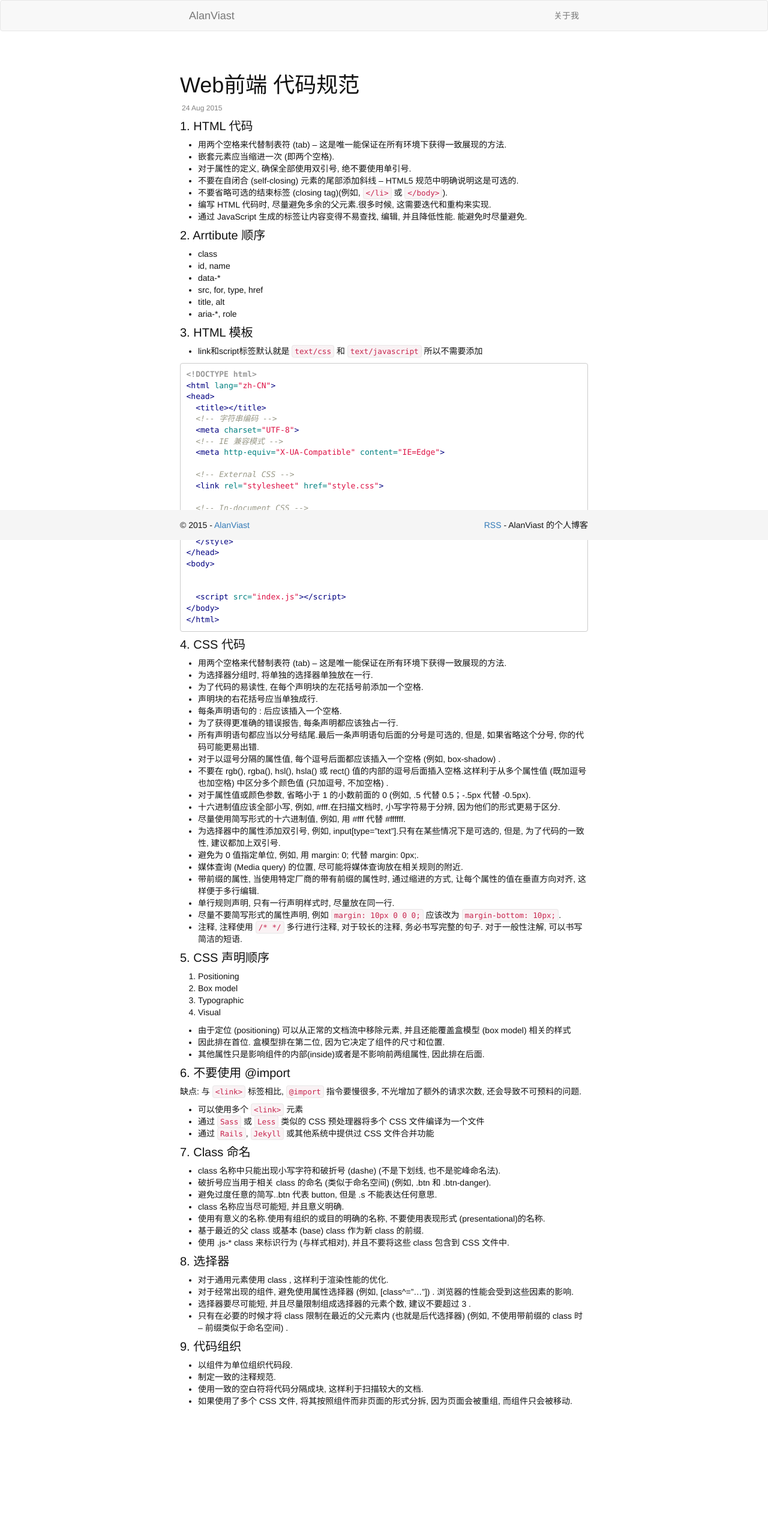
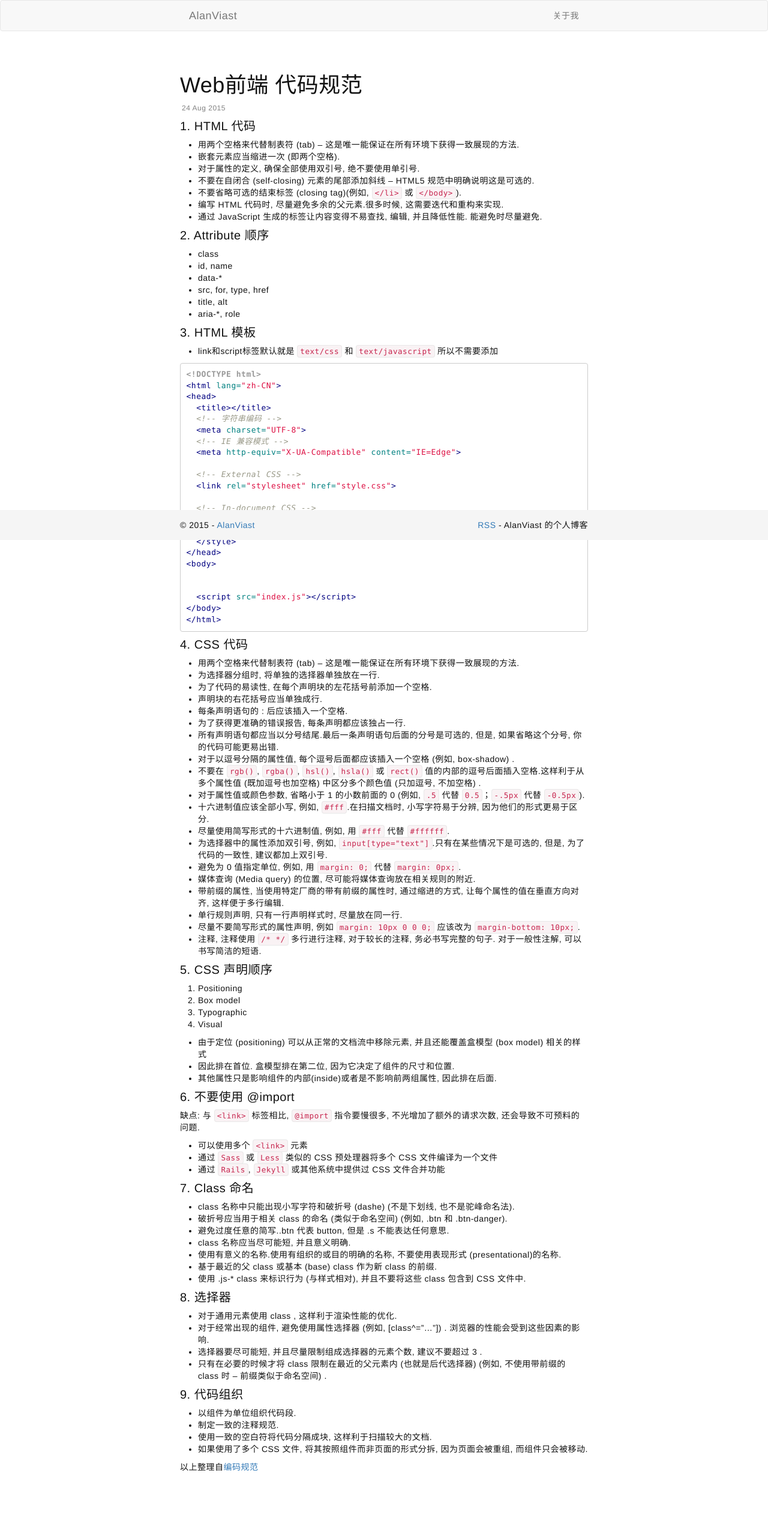
Before and after one commit to AlanViast/alanviast.github.io, a Jekyll site: the page built from _posts/2015-08-24-web-code-style.md, in a window 1280 px wide. Shown: the whole page at 60% size. Built offline with Jekyll 4.4.1, drawn with Linux system fonts in a browser that asks for light colours; Markdown is read by kramdown in place of the engine named in the settings; before the commit the page ends 2455 px from its top, so only the background shows below that.

Commit message:
append all word spacing and append code style article source

```diff
--- a/_posts/2015-08-24-web-code-style.md
+++ b/_posts/2015-08-24-web-code-style.md
@@ -15,7 +15,7 @@ categories: code style web
 * 编写 HTML 代码时, 尽量避免多余的父元素.很多时候, 这需要迭代和重构来实现.
 * 通过 JavaScript 生成的标签让内容变得不易查找, 编辑, 并且降低性能. 能避免时尽量避免.
 
-#### 2. Arrtibute 顺序
+#### 2. Attribute 顺序
 
 * class
 * id, name
@@ -65,12 +65,12 @@ categories: code style web
 * 为了获得更准确的错误报告, 每条声明都应该独占一行.
 * 所有声明语句都应当以分号结尾.最后一条声明语句后面的分号是可选的, 但是, 如果省略这个分号, 你的代码可能更易出错.
 * 对于以逗号分隔的属性值, 每个逗号后面都应该插入一个空格 (例如, box-shadow) .
-* 不要在 rgb(), rgba(), hsl(), hsla() 或 rect() 值的内部的逗号后面插入空格.这样利于从多个属性值 (既加逗号也加空格) 中区分多个颜色值 (只加逗号, 不加空格) .
-* 对于属性值或颜色参数, 省略小于 1 的小数前面的 0  (例如, .5 代替 0.5；-.5px 代替 -0.5px).
-* 十六进制值应该全部小写, 例如, #fff.在扫描文档时, 小写字符易于分辨, 因为他们的形式更易于区分.
-* 尽量使用简写形式的十六进制值, 例如, 用 #fff 代替 #ffffff.
-* 为选择器中的属性添加双引号, 例如, input[type="text"].只有在某些情况下是可选的, 但是, 为了代码的一致性, 建议都加上双引号.
-* 避免为 0 值指定单位, 例如, 用 margin: 0; 代替 margin: 0px;.
+* 不要在 `rgb()`, `rgba()`, `hsl()`, `hsla()` 或 `rect()` 值的内部的逗号后面插入空格.这样利于从多个属性值 (既加逗号也加空格) 中区分多个颜色值 (只加逗号, 不加空格) .
+* 对于属性值或颜色参数, 省略小于 1 的小数前面的 0  (例如, `.5` 代替 `0.5`；`-.5px` 代替 `-0.5px`).
+* 十六进制值应该全部小写, 例如, `#fff`.在扫描文档时, 小写字符易于分辨, 因为他们的形式更易于区分.
+* 尽量使用简写形式的十六进制值, 例如, 用 `#fff` 代替 `#ffffff`.
+* 为选择器中的属性添加双引号, 例如, `input[type="text"]`.只有在某些情况下是可选的, 但是, 为了代码的一致性, 建议都加上双引号.
+* 避免为 0 值指定单位, 例如, 用 `margin: 0;` 代替 `margin: 0px;`.
 * 媒体查询 (Media query) 的位置, 尽可能将媒体查询放在相关规则的附近.
 * 带前缀的属性, 当使用特定厂商的带有前缀的属性时, 通过缩进的方式, 让每个属性的值在垂直方向对齐, 这样便于多行编辑.
 * 单行规则声明, 只有一行声明样式时, 尽量放在同一行.
@@ -122,3 +122,6 @@ categories: code style web
 * 制定一致的注释规范.
 * 使用一致的空白符将代码分隔成块, 这样利于扫描较大的文档.
 * 如果使用了多个 CSS 文件, 将其按照组件而非页面的形式分拆, 因为页面会被重组, 而组件只会被移动.
+
+
+以上整理自[编码规范](http://codeguide.bootcss.com/)
--- a/assets/stylesheets/_layout.scss
+++ b/assets/stylesheets/_layout.scss
@@ -1,5 +1,6 @@
 body{
     padding-bottom: $footer-height;
+    letter-spacing: $font-letter-spacing;
 }
 /**
  * Page content
--- a/assets/stylesheets/_variables.scss
+++ b/assets/stylesheets/_variables.scss
@@ -1,4 +1,7 @@
 @charset "UTF-8";
 
+/* 文章字体样式 */
+$post-link-hover-color: #23527c;
 
-$post-link-hover-color: #23527c;
+/* 所有字体的间距 */
+$font-letter-spacing: 0.5px;
```
